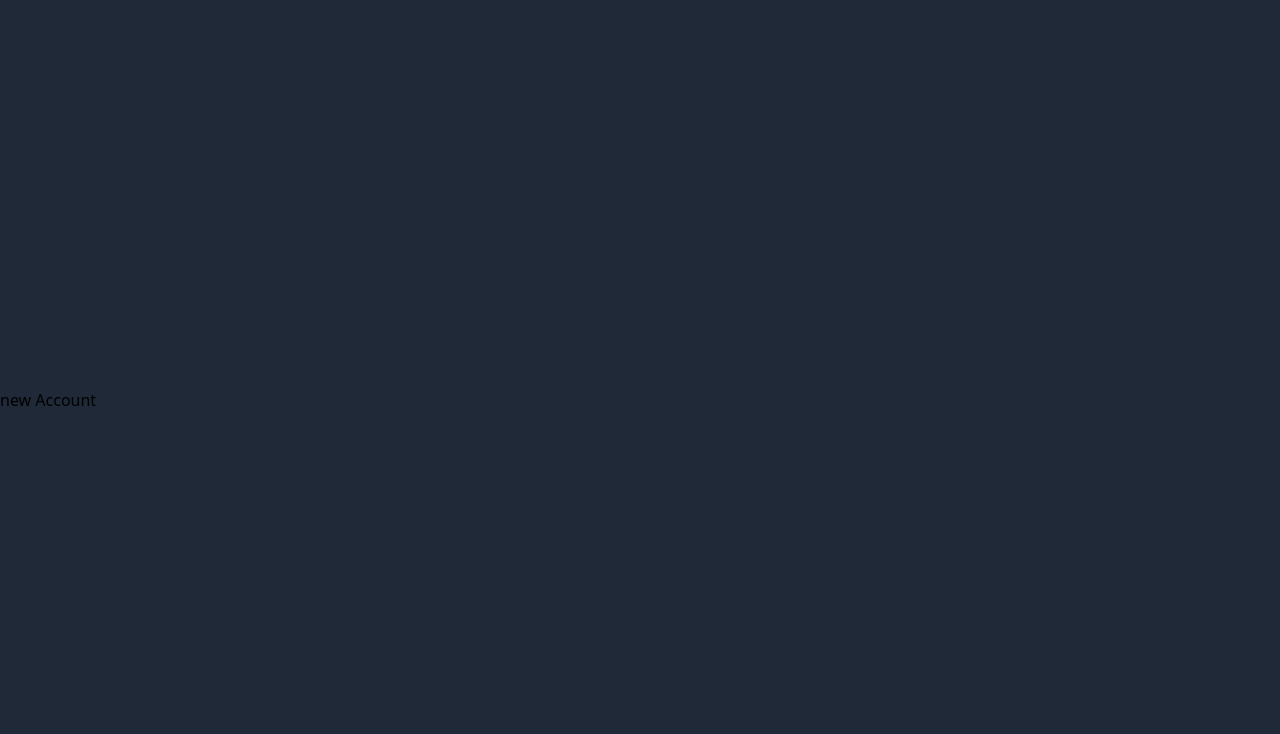
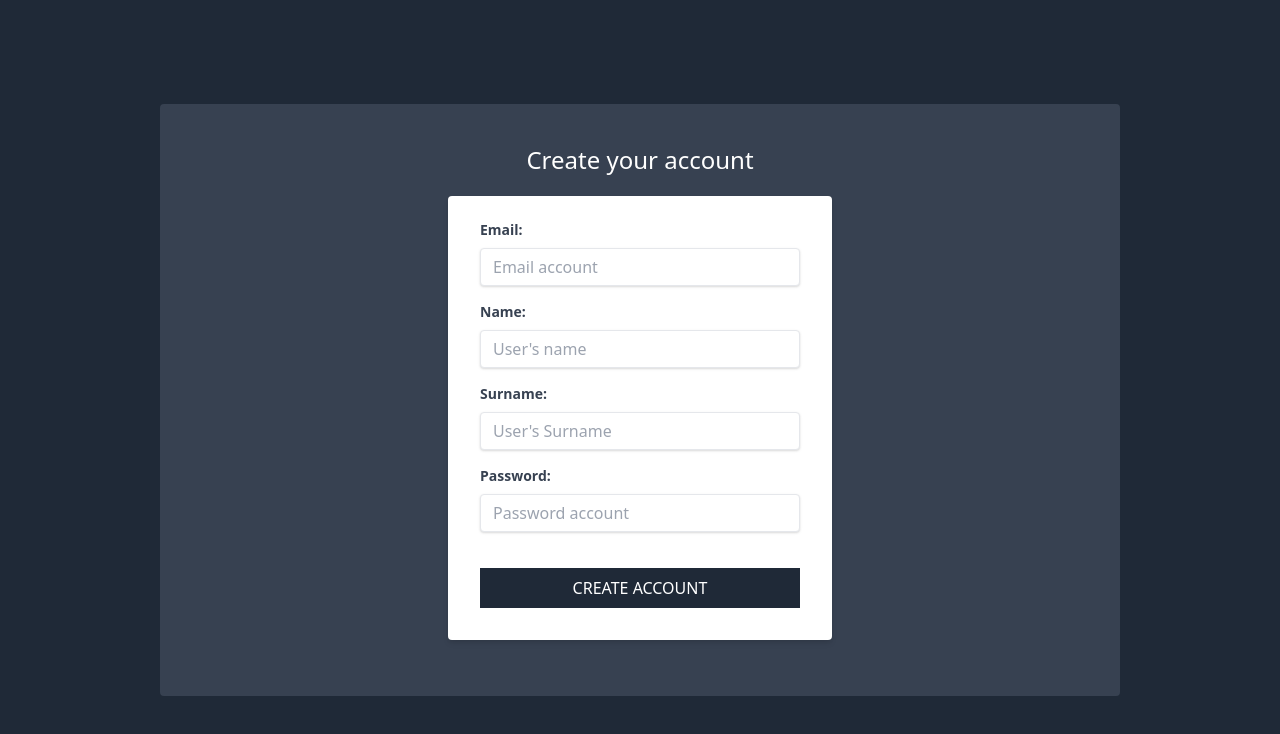
Before and after one commit to lu15v/CRM-Clients, a Next.js app: page /newAccount in a window 1280 px wide. Shown: the top 734 px of the page. Built offline with nearby package versions, Linux system fonts and the light colour scheme.

Commit message:
FEATURE: newAccount form

```diff
--- a/pages/newAccount.js
+++ b/pages/newAccount.js
@@ -3,9 +3,41 @@ import Layout from '../components/Layout';
 
 const NewAccount = () => {
     return(
+        <>
         <Layout>
-            <h1>new Account</h1>
+            <div className="bg-gray-700 rounded pt-10 pb-10 mt-0 mb-0 ml-40 mr-40 ">
+                <h1 className="text-center text-2xl text-white font-light">Create your account</h1>
+                <div className="flex justify-center mt-5">
+                    <div className="w-full max-w-sm">
+                        <form className="bg-white rounded shadow-md px-8 pt-6 pb-8 mb-4">
+                            <div className="mb-4">
+                                <label className="block text-gray-700 text-sm font-bold mb-2" htmlFor="email">Email:</label>
+                                <input className="shadow apperanace-none border rounded w-full py-2 px-3 text-gray-700 leading-tight
+                                focus:outline-none focus:shadow-outline" id="email" type="email" placeholder="Email account"/>
+                            </div>
+                            <div className="mb-4">
+                                <label className="block text-gray-700 text-sm font-bold mb-2" htmlFor="email">Name:</label>
+                                <input className="shadow apperanace-none border rounded w-full py-2 px-3 text-gray-700 leading-tight
+                                focus:outline-none focus:shadow-outline" id="name" type="name" placeholder="User's name"/>
+                            </div>
+                            <div className="mb-4">
+                                <label className="block text-gray-700 text-sm font-bold mb-2" htmlFor="email">Surname:</label>
+                                <input className="shadow apperanace-none border rounded w-full py-2 px-3 text-gray-700 leading-tight
+                                focus:outline-none focus:shadow-outline" id="surname" type="nsurname" placeholder="User's Surname"/>
+                            </div>
+                            <div className="mb-4">
+                                <label className="block text-gray-700 text-sm font-bold mb-2" htmlFor="email">Password:</label>
+                                <input className="shadow apperanace-none border rounded w-full py-2 px-3 text-gray-700 leading-tight
+                                focus:outline-none focus:shadow-outline" id="password" type="password" placeholder="Password account"/>
+                            </div>
+                            <input type="submit" className="bg-gray-800 w-full mt-5 p-2 text-white uppercase hover:bg-gray-500 cursor-pointer"
+                            value="Create account"/>
+                        </form>
+                    </div>
+                </div>
+            </div>
         </Layout>
+    </>
     );
 }
 
```
